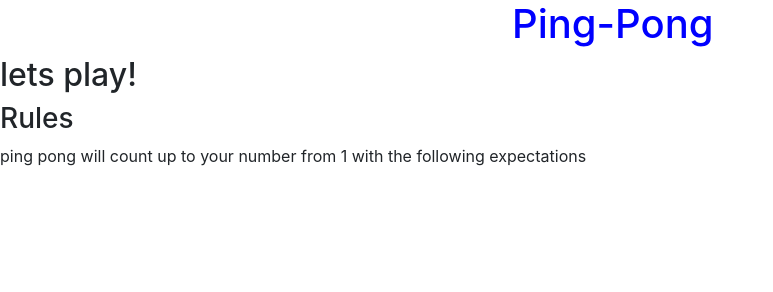
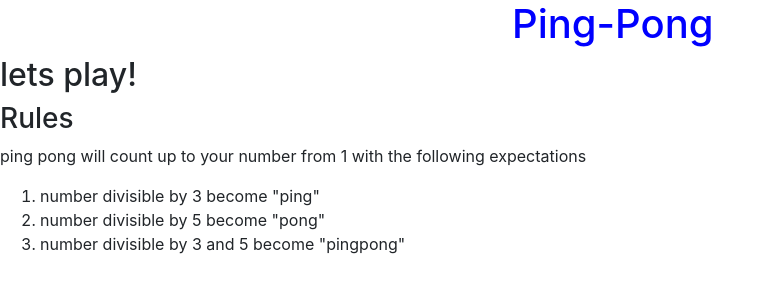
Before and after one commit to victorwaswa/ping-pong, a plain HTML site: page index.html in a window 1280 px wide. Shown: the whole page, without its empty margins (0-773 px from the left). Drawn offline with nearby package versions, Linux system fonts and the light colour scheme.

Commit message:
added a list on my project

```diff
--- a/index.html
+++ b/index.html
@@ -12,6 +12,11 @@
         <h2>lets play!</h2>
         <h3>Rules</h3>
         <p>ping pong will count up to your number from 1 with the following  expectations </p>
+        <ol>
+            <li>number divisible by 3 become "ping"</li>
+            <li>number divisible by 5 become "pong" </li>
+            <li>number divisible by 3 and 5 become "pingpong"</li>
+        </ol>
 
     </body>
 </html>
```
